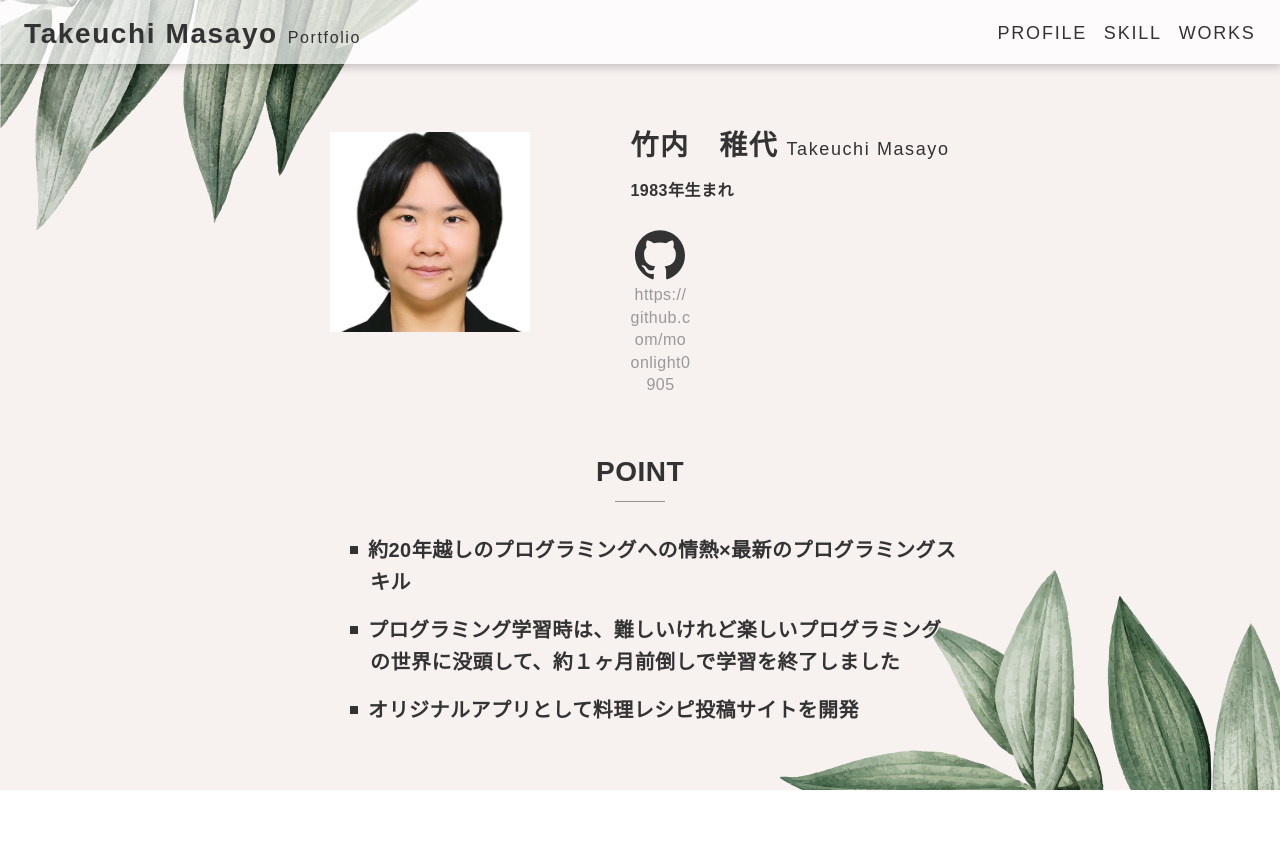
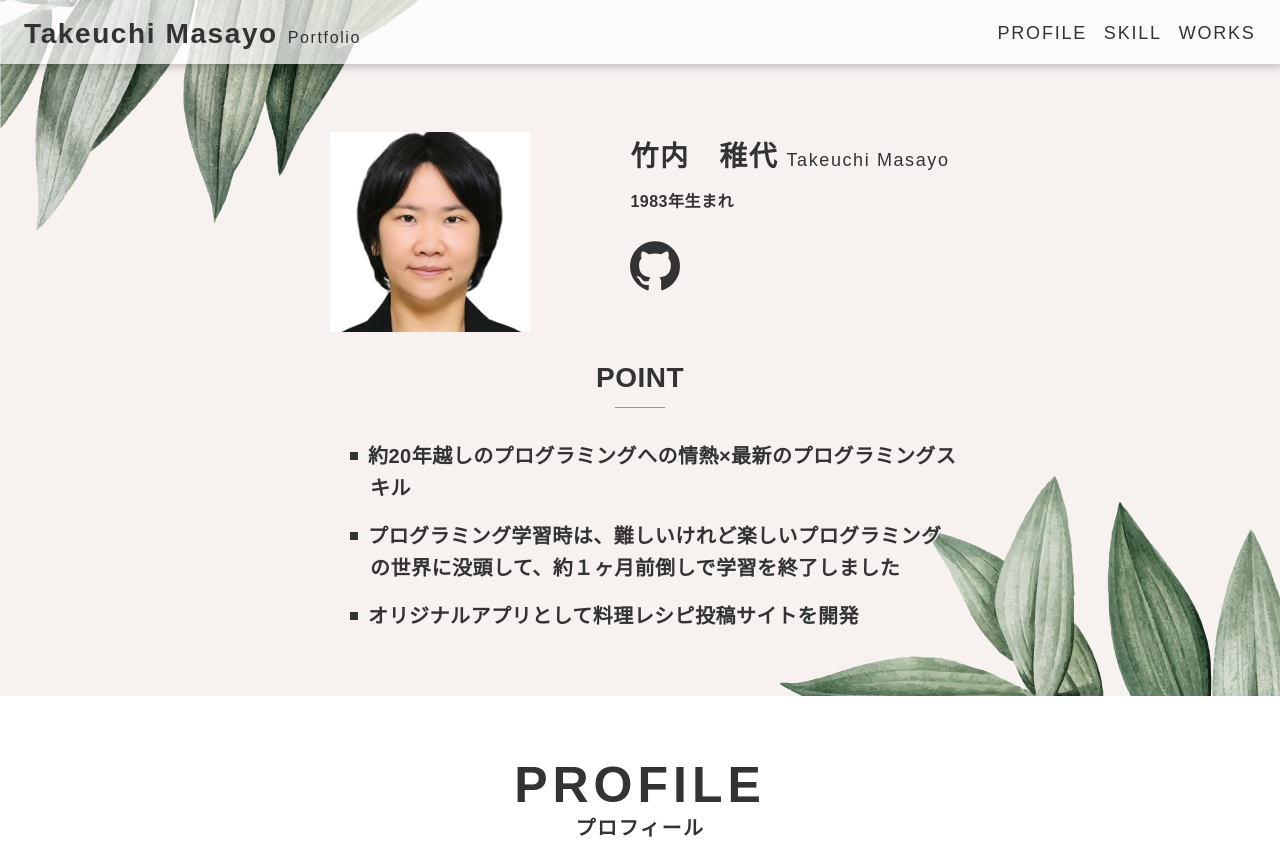
Before and after one commit to moonlight0905/portfolio-site, a plain HTML site: page index.html in a window 1280 px wide. Shown: the top 841 px of the page. Drawn offline with nearby package versions, Linux system fonts and the light colour scheme.

Commit message:
リンク修正

```diff
--- a/index.html
+++ b/index.html
@@ -59,9 +59,9 @@
                 </li>
                 <li class="firstview__info-account-item"> -->
                   <!-- 記載番号：7 -->
-                  <a href="__URL__" target="_blank">
+                  <a href="https://github.com/moonlight0905" target="_blank">
                     <img src="./images/icon-firstview-info-github.svg" class="firstview__info-account-pict">
-                    <span  class="firstview__info-account-name">https://github.com/moonlight0905</span>
+                    <!-- <span  class="firstview__info-account-name"></span> -->
                   </a>
                 </li>
                 <!-- <li class="firstview__info-account-item"> -->
```
